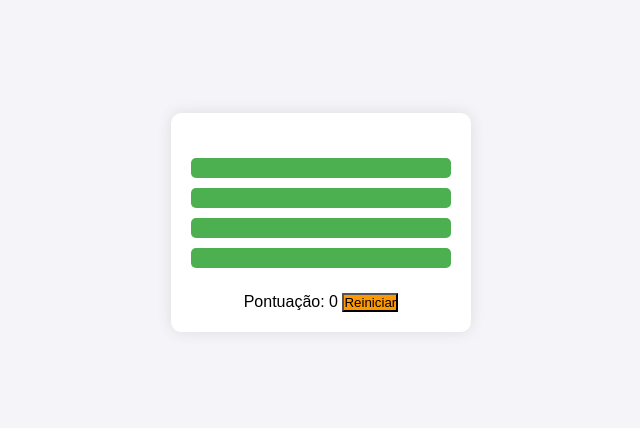
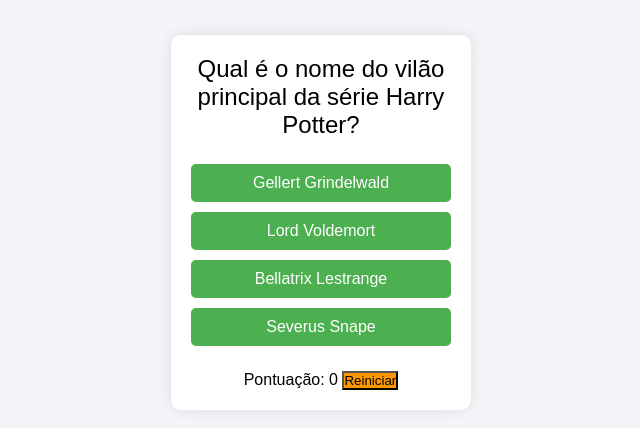
Before and after one commit to mateusfsan/Quiz-interativo, a plain HTML site: page index.html in a window 1280 px wide. Shown: the part 178-606 px from the top of the page, without its empty margins (319-959 px from the left). Drawn offline with Linux system fonts and the light colour scheme.

Commit message:
adicionando funcionalidade carregarPergunta

```diff
--- a/index.html
+++ b/index.html
@@ -5,10 +5,10 @@
     <meta name="viewport" content="width=device-width, initial-scale=1.0">
     <link rel="stylesheet" href="css/style.css">
     <script src="scripts.js/main.js" type="module"></script>
+
     <title>Quiz interativo</title>
 </head>
 <body>
-    <body>
         <div class="quiz-container">
             <div class="quiz-question">
                 <span id="pergunta"></span>
@@ -28,4 +28,5 @@
         </div>
 
 </body>
+
 </html>
--- a/scripts.js/main.js
+++ b/scripts.js/main.js
@@ -5,8 +5,10 @@
 
 function carregarPergunta () {
     const elementoPergunta = document.getElementById("pergunta");
-    const elementoOpcoes = document.querySelectorAll(".options");
+    const elementoOpcoes = document.querySelectorAll(".option");
     const pergunta = perguntas[perguntaAtual];
+
+    elementoPergunta.innerText = pergunta.pergunta;
 
     elementoOpcoes.forEach((opcao, index) => {
         opcao.innerText = pergunta.respostas[index];
@@ -15,3 +17,5 @@
     document.getElementById("pontuacao").innerText = `Pontuação: ${pontuacao}`;
 
 }
+
+carregarPergunta();
```
Also changed, not shown: scripts.js/perguntas.js (line endings or trailing spaces).
